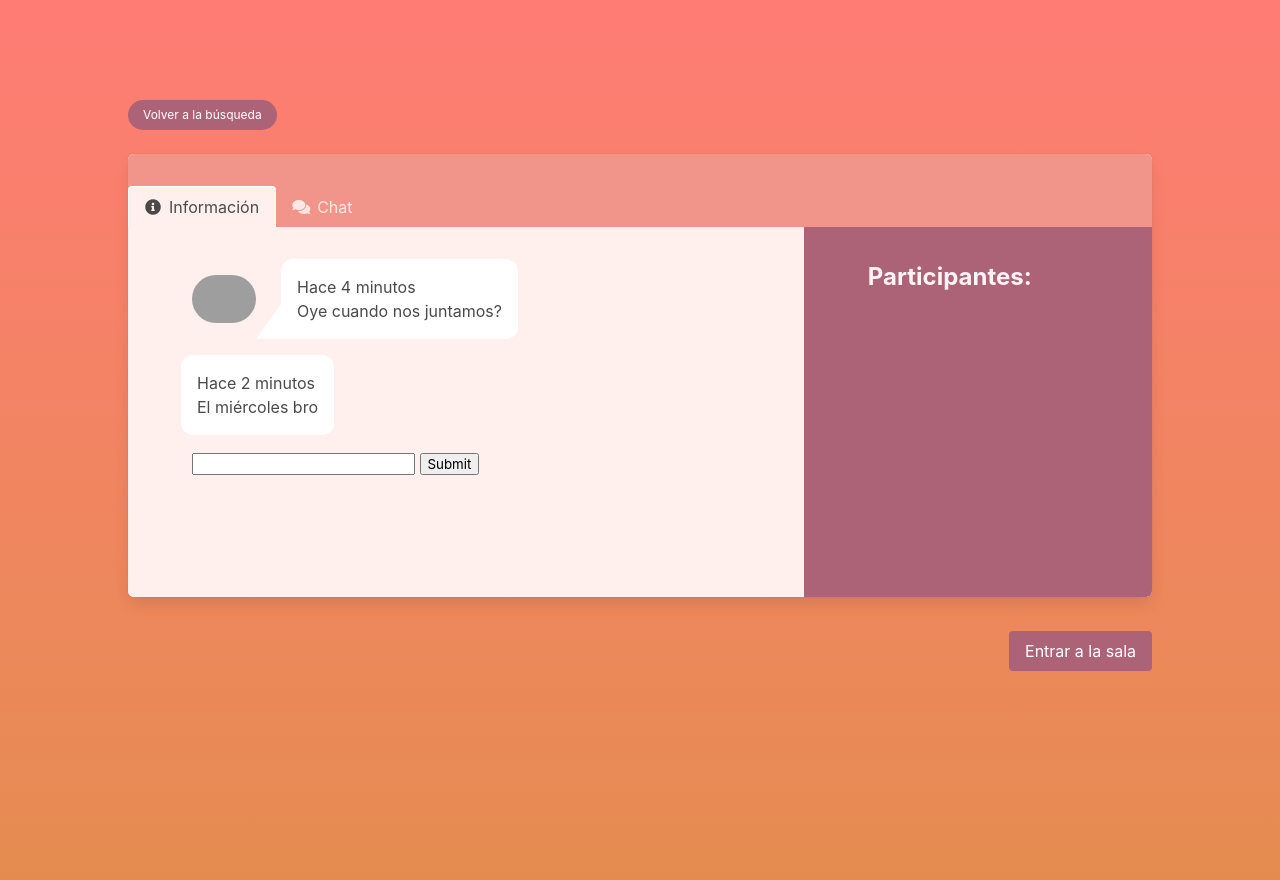
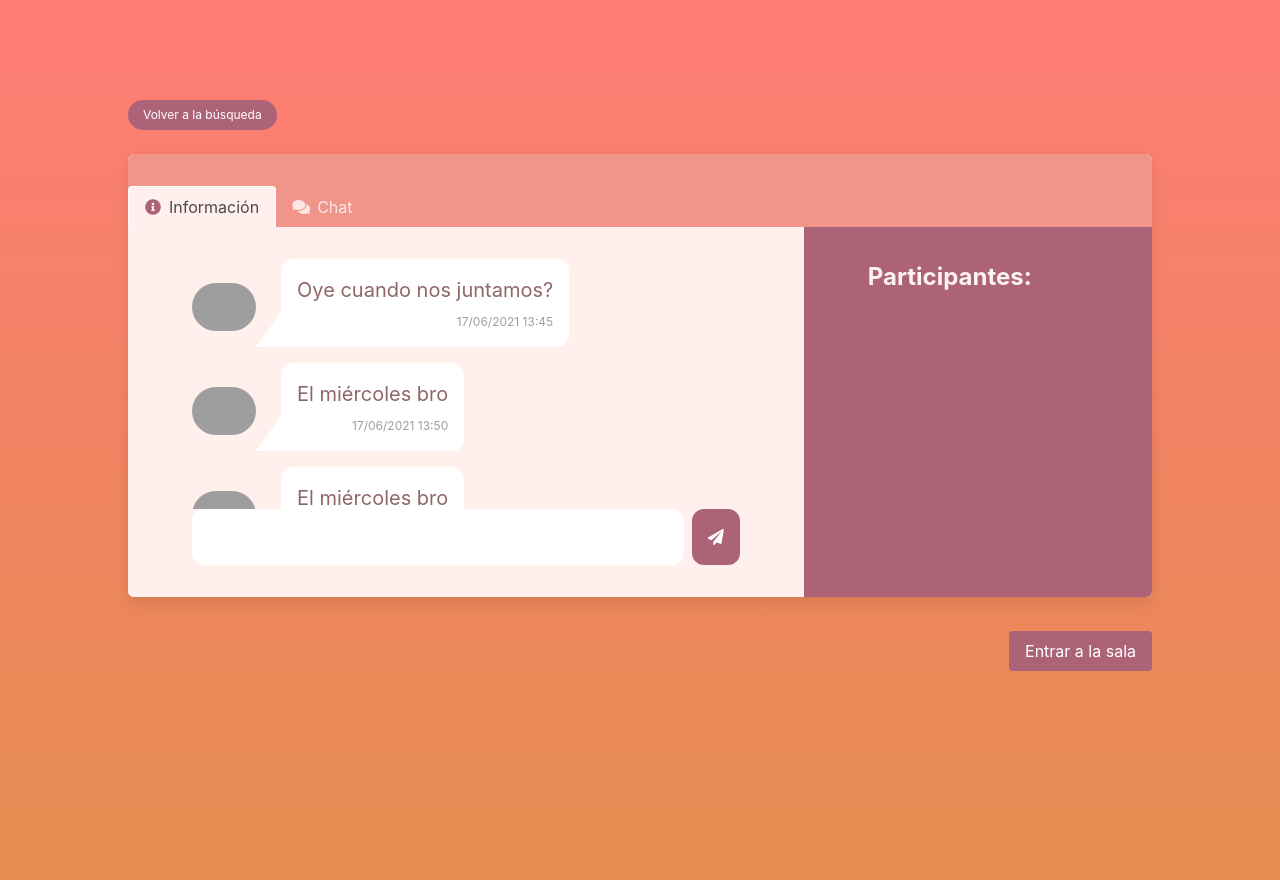
Before and after one commit to DCC-CC4401/2021-1-Grupo-2, a Django app: template pichapp/templates/pichapp/room_detail.html in a window 1280 px wide. Shown: the part 66-946 px from the top of the page. Run offline with Django 3.2, Linux system fonts and the light colour scheme; the template is opened without the code that fills it, so the values that code supplies are empty; some libraries are stand-ins or nearby versions; grey boxes are pictures that could not be loaded.

Commit message:
feat(room_detail): update chat styles

```diff
--- a/pichapp/static/pichapp/room_detail.css
+++ b/pichapp/static/pichapp/room_detail.css
@@ -74,7 +74,14 @@
   background-color: #ffefed;
   padding: 32px 64px 32px 64px;
   grid-area: info;
-  overflow: scroll;
+  display: flex;
+  flex-direction: column;
+}
+
+.messages-wrapper {
+  overflow-y: scroll;
+  overflow-x: hidden;
+  flex: 1 0;
 }
 
 .message-container {
@@ -90,6 +97,13 @@
   background-color: white;
   border-radius: 12px;
   z-index: 10;
+  display: grid;
+  grid-template-rows: 1fr auto;
+  grid-template-columns: 1fr;
+  grid-template-areas:
+  "content content"
+  "_ date";
+  row-gap: 8px;
 }
 
 .message-bubble-root {
@@ -98,6 +112,50 @@
   border-left: 50px solid transparent;
   border-right: 50px solid transparent;
   border-bottom: 70px solid white;
+}
+
+p.message-content {
+  color: #906767;
+  font-size: 1.25rem;
+  font-weight: 400;
+  grid-area: content;
+}
+
+span.message-date {
+  color: #9e9e9e;
+  font-size: 0.75rem;
+  grid-area: date;
+}
+
+.message-field-form {
+  display: flex;
+}
+
+.message-field-input {
+  border-radius: 12px;
+  border: none;
+  padding: 16px;
+  flex: 5 0;
+  color: #906767;
+  font-size: 1.25rem;
+  font-weight: 400;
+}
+
+.message-field-input:focus {
+  outline: none !important;
+}
+
+.message-field-button {
+  border-radius: 12px;
+  border: none;
+  padding: 16px;
+  background-color: #ac6378;
+  margin-left: 8px;
+}
+
+.message-field-button span {
+  font-size: 16px;
+  color: white;
 }
 
 .room-box-tabs {
@@ -109,6 +167,10 @@
 .room-box-tabs li.is-active a {
   background-color: #ffefed !important;
   color: rgb(74,74,74) !important;
+}
+
+.room-box-tabs li.is-active .icon {
+  color: #ac6378;
 }
 
 .room-box-participants {
--- a/pichapp/templates/pichapp/room_detail.html
+++ b/pichapp/templates/pichapp/room_detail.html
@@ -60,30 +60,54 @@
               </p>
             </div>
             <div class="room-box-chat">
+              <div class="messages-wrapper">
                 <div class="message-container">
                   <figure class="image is-64x64 message-avatar">
                     <img class="is-rounded" src="https://bulma.io/images/placeholders/128x128.png">
                   </figure>
                   <div class="message-bubble-root"></div>
                   <div class="message-bubble">
-                  <p class="message-date">Hace 4 minutos</p>
                     <p class="message-content">Oye cuando nos juntamos?</p>
+                    <span class="message-date">17/06/2021 13:45</span>
                   </div>
                 </div>
                 <div class="message-container">
                   <figure class="image is-64x64 message-avatar">
                     <img class="is-rounded" src="https://bulma.io/images/placeholders/128x128.png">
                   </figure>
+                  <div class="message-bubble-root"></div>
                   <div class="message-bubble">
-                  <p class="message-date">Hace 2 minutos</p>
                     <p class="message-content">El miércoles bro</p>
+                    <span class="message-date">17/06/2021 13:50</span>
                   </div>
                 </div>
-              <form>
-                <input type="text" class="message-field">
+                <div class="message-container">
+                  <figure class="image is-64x64 message-avatar">
+                    <img class="is-rounded" src="https://bulma.io/images/placeholders/128x128.png">
+                  </figure>
+                  <div class="message-bubble-root"></div>
+                  <div class="message-bubble">
+                    <p class="message-content">El miércoles bro</p>
+                    <span class="message-date">17/06/2021 13:50</span>
+                  </div>
+                </div>
+                <div class="message-container">
+                  <figure class="image is-64x64 message-avatar">
+                    <img class="is-rounded" src="https://bulma.io/images/placeholders/128x128.png">
+                  </figure>
+                  <div class="message-bubble-root"></div>
+                  <div class="message-bubble">
+                    <p class="message-content">El miércoles bro</p>
+                    <span class="message-date">17/06/2021 13:50</span>
+                  </div>
+                </div>
+              </div>
+              <form class="message-field-form">
+                <input type="text" class="message-field-input">
                 </input>
-                <input type="submit">
-                </input>
+                <button type="submit" class="message-field-button">
+                  <span class="icon is-small"><i class="fas fa-paper-plane" aria-hidden="true"></i></span>
+                </button>
               </form>
             </div>
             <div class="room-box-participants">
```
Lines whose indentation alone changed are shown as unchanged.
